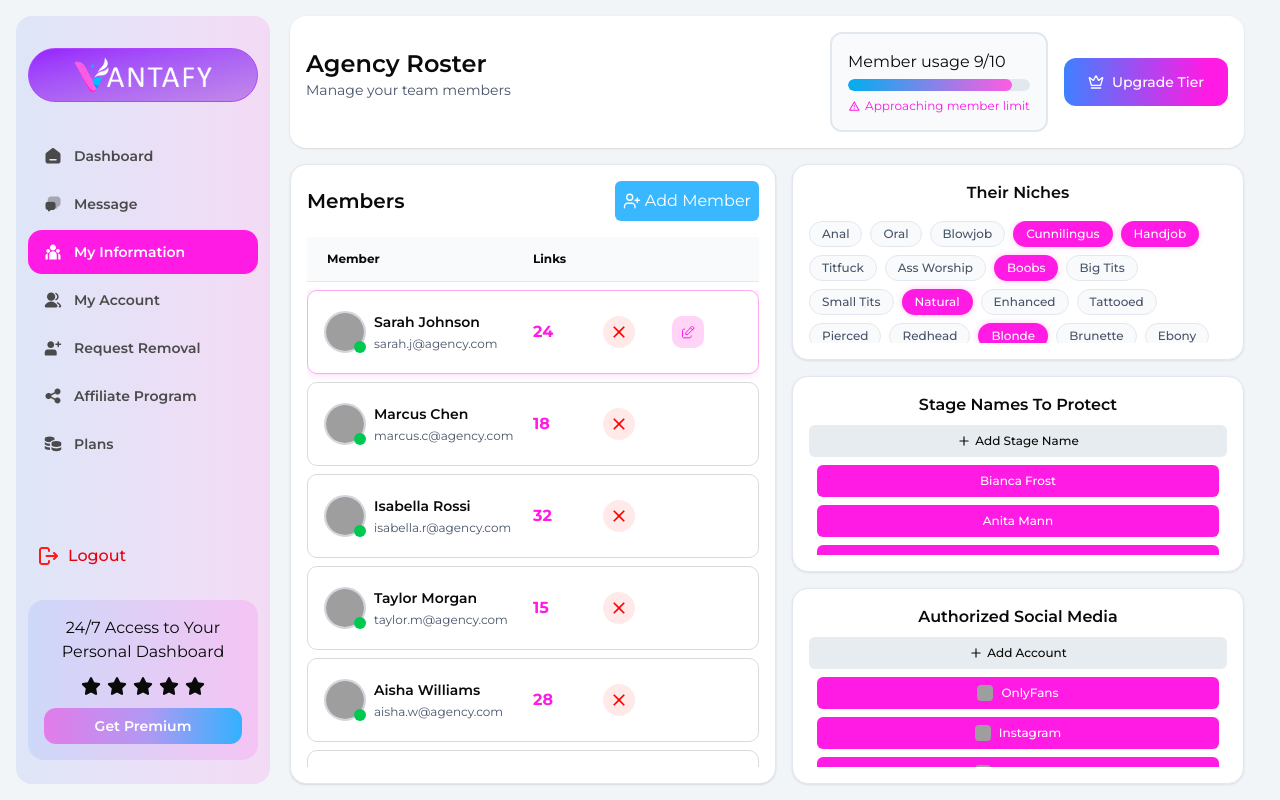
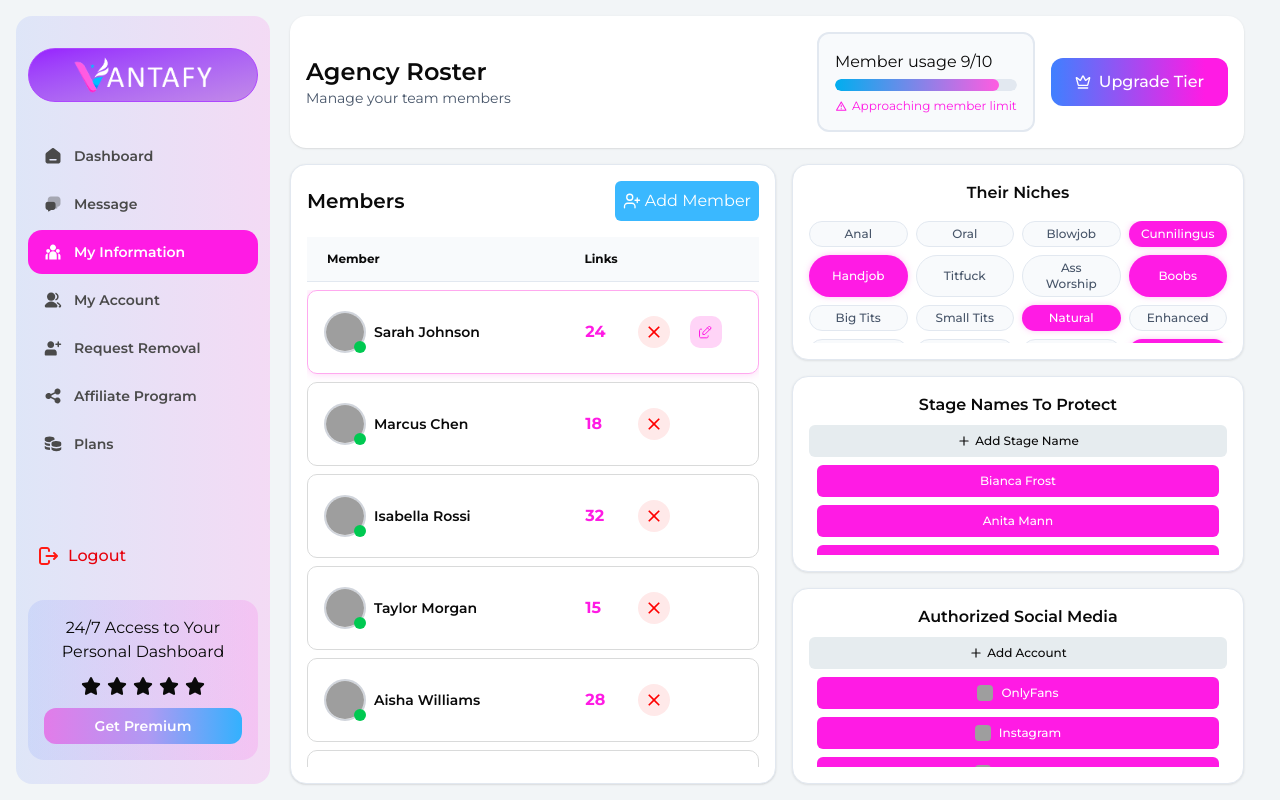
Before and after one commit to raazr62/Vantafy_frontend, a React (Vite) app: page /dashboard/my-information in a window 1280 px wide. Built offline with nearby package versions, Linux system fonts and the light colour scheme; grey boxes are pictures that could not be loaded.

Commit message:
feat: MyInformation page fully responsive completed

```diff
--- a/src/components/DashboardComponent/MyInformation.jsx/AuthorizedSocialMedia.jsx
+++ b/src/components/DashboardComponent/MyInformation.jsx/AuthorizedSocialMedia.jsx
@@ -37,7 +37,7 @@ const AuthorizedSocialMedia = ({ memberData }) => {
             type="url"
             name="authorizedSocialMedia"
             placeholder={"Paste Website Url here"}
-            className={"px-4 py-1.5 text-xs"}
+            className={"px-2 sm:px-4 sm:py-1.5 text-xs"}
           />
           <div className="flex items-center gap-5 mt-2">
             <Button
@@ -58,7 +58,7 @@ const AuthorizedSocialMedia = ({ memberData }) => {
           </div>
         </form>
       )}
-      <div className="space-y-2 grow overflow-y-auto px-2">
+      <div className="space-y-2 grow overflow-y-auto px-2 max-h-80 lg:max-h-full">
         {memberData.socialMedia.map((url, idx) => {
           const platform = getSocialPlatform(url);
           if (!platform) return null;
--- a/src/components/DashboardComponent/MyInformation.jsx/MemberNiches.jsx
+++ b/src/components/DashboardComponent/MyInformation.jsx/MemberNiches.jsx
@@ -5,17 +5,17 @@ const MemberNiches = ({ memberData }) => {
   const selectedNiches = new Set(memberData.niches);
 
   return (
-    <div className="bg-white rounded-2xl p-4 w-full border border-[#E2E8F0] shadow-[0_0.785px_2.355px_rgba(0,0,0,0.10)] gap-4 flex flex-col min-h-0 grow flex-1">
+    <div className="bg-white rounded-2xl py-4 w-full border border-[#E2E8F0] shadow-[0_0.785px_2.355px_rgba(0,0,0,0.10)] gap-4 flex flex-col min-h-0 grow flex-1">
       <p className="font-semibold text-center">Their Niches</p>
 
-      <div className="flex flex-wrap gap-2 grow overflow-y-auto">
+      <div className="grid grid-cols-2 sm:grid-cols-3 lg:grid-cols-4 gap-2 grow overflow-y-auto max-h-90 lg:max-h-full px-4">
         {nichesMockData.map((niche, idx) => {
           const isActive = selectedNiches.has(niche);
 
           return (
             <span
               key={idx}
-              className={`px-3 py-1 rounded-full text-xs font-medium border transition
+              className={`px-2 sm:px-3 py-1 rounded-full text-xs font-medium flex items-center justify-center text-center border transition
                 ${
                   isActive
                     ? "bg-primary text-white border-transparent shadow-[0_0_6px_rgba(255,92,225,0.35)]"
--- a/src/components/DashboardComponent/MyInformation.jsx/MemberStageNames.jsx
+++ b/src/components/DashboardComponent/MyInformation.jsx/MemberStageNames.jsx
@@ -35,7 +35,7 @@ const MemberStageNames = ({ memberData }) => {
             type="text"
             name="stageName"
             placeholder={"Enter Stage Name"}
-            className={"px-4 py-1.5 text-xs"}
+            className={"px-2 sm:px-4 sm:py-1.5 text-xs"}
           />
           <div className="flex items-center gap-5 mt-2">
             <Button
@@ -57,7 +57,7 @@ const MemberStageNames = ({ memberData }) => {
         </form>
       )}
 
-      <div className="space-y-2 grow overflow-y-auto px-2">
+      <div className="space-y-2 grow overflow-y-auto px-2 max-h-80 lg:max-h-full">
         {memberData.stageNames.map((stageName, idx) => (
           <p
             key={idx}
--- a/src/components/DashboardComponent/MyInformation.jsx/MyInfoHead.jsx
+++ b/src/components/DashboardComponent/MyInformation.jsx/MyInfoHead.jsx
@@ -4,20 +4,24 @@ import {
 } from "@/components/SVG/DashboardLayoutSVG";
 import { Button } from "@/components/ui/button";
 import React from "react";
+import { useNavigate } from "react-router";
 
 const MyInfoHead = () => {
+  const navigate = useNavigate();
   return (
-    <div className="bg-white rounded-2xl p-4 w-full shadow-[0_0.785px_2.355px_0_rgba(0,0,0,0.10),0_0.785px_1.57px_-0.785px_rgba(0,0,0,0.10)] space-y-4 flex items-center justify-between">
+    <div className="bg-white rounded-2xl px-4 py-2 md:p-4 w-full shadow-[0_0.785px_2.355px_0_rgba(0,0,0,0.10),0_0.785px_1.57px_-0.785px_rgba(0,0,0,0.10)] flex flex-wrap sm:flex-row items-center justify-center sm:justify-between gap-2 sm:gap-4">
       <div>
-        <p className="text-2xl font font-semibold">Agency Roster</p>
-        <p className="text-sm text-[#475569]">Manage your team members</p>
+        <p className="text-xl sm:text-2xl font font-semibold">Agency Roster</p>
+        <p className="text-xs sm:text-sm text-[#475569]">
+          Manage your team members
+        </p>
       </div>
 
       {/* Left Part */}
-      <div className="flex items-center gap-4">
+      <div className="flex flex-wrap justify-center sm:flex-row items-center gap-2 sm:gap-4">
         {/* Member Usage */}
         <div className="p-4 bg-[#F8FAFC] rounded-[12px] border-2 border-[#E2E8F0]">
-          <p>
+          <p className="text-sm sm:text-base">
             Member usage <span>9/10</span>
           </p>
           <progress
@@ -30,7 +34,10 @@ const MyInfoHead = () => {
           </p>
         </div>
 
-        <Button className={"rounded-[12px] p-6!"}>
+        <Button
+          onClick={() => navigate("/dashboard/plans")}
+          className={"rounded-[12px] md:p-6!"}
+        >
           <CrownIconSVG /> Upgrade Tier
         </Button>
       </div>
--- a/src/components/DashboardComponent/MyInformation.jsx/MyMembers.jsx
+++ b/src/components/DashboardComponent/MyInformation.jsx/MyMembers.jsx
@@ -6,7 +6,7 @@ const MyMembers = () => {
   const [whichMember, setWhichMember] = useState(1);
 
   return (
-    <div className="flex gap-4 grow min-h-0">
+    <div className="flex flex-col lg:flex-row gap-4 grow min-h-0">
       <MyMembersAdd whichMember={whichMember} setWhichMember={setWhichMember} />
       <MyMembersInfo whichMember={whichMember} />
     </div>
--- a/src/components/DashboardComponent/MyInformation.jsx/MyMembersAdd.jsx
+++ b/src/components/DashboardComponent/MyInformation.jsx/MyMembersAdd.jsx
@@ -66,10 +66,10 @@ const MyMembersAdd = ({ setWhichMember, whichMember }) => {
     <div className="bg-white rounded-2xl p-4 w-full shadow-[0_0.785px_2.355px_0_rgba(0,0,0,0.10),0_0.785px_1.57px_-0.785px_rgba(0,0,0,0.10)] space-y-4 border border-[#E2E8F0] flex flex-col grow flex-1">
       {/* Header */}
       <div className="flex items-center justify-between w-full">
-        <p className="text-xl font-semibold">Members</p>
+        <p className="text-lg sm:text-xl font-semibold">Members</p>
         <button
           onClick={() => setOpenAddMemberInput(true)}
-          className="bg-[#3AB8FF] text-white p-2 rounded-[6px] flex items-center gap-1 cursor-pointer"
+          className="bg-[#3AB8FF] text-white p-1 px-2 sm:p-2 rounded-[6px] flex items-center gap-1 cursor-pointer text-sm sm:text-base"
         >
           <AddMemberIconSVG /> Add Member
         </button>
@@ -100,10 +100,10 @@ const MyMembersAdd = ({ setWhichMember, whichMember }) => {
       )}
 
       {/* All the member List */}
-      <div className="flex flex-col grow min-h-0">
+      <div className="flex flex-col grow min-h-0 max-h-90 lg:max-h-full">
         {/* Sub Header */}
-        <div className="bg-[#F8FAFC] grid grid-cols-6 border-b border-b-[#E2E8F0] py-3.5 px-5">
-          <p className="col-span-3 text-xs font-bold">Member</p>
+        <div className="bg-[#F8FAFC] grid grid-cols-8 border-b border-b-[#E2E8F0] py-3.5 px-5">
+          <p className="col-span-5 text-xs font-bold">Member</p>
           <p className="text-xs font-bold">Links</p>
         </div>
 
@@ -115,38 +115,41 @@ const MyMembersAdd = ({ setWhichMember, whichMember }) => {
               <div
                 key={memberData.id}
                 onClick={() => setWhichMember(memberData.id)}
-                className={`py-5 px-4 border rounded-lg grid grid-cols-6 cursor-pointer items-center ${
+                className={`py-2.5 sm:py-5 px-2 sm:px-4 border rounded-lg grid grid-cols-8 cursor-pointer items-center ${
                   isActive
                     ? "border-[#FFA9EF] shadow-[0_0_9px_0_rgba(255,92,225,0.30)]"
                     : "border-[#D9DADA]"
                 }`}
               >
                 {/* Image Name and Email */}
-                <div className="col-span-3 flex items-center gap-2">
+                <div className="col-span-5 flex items-center gap-2">
                   {/* Image */}
                   <div className="relative w-fit">
                     <img
                       src={memberData.image}
                       alt={memberData.name}
-                      className="w-10.5 h-10.5 rounded-full border-2 border-gray-300"
+                      className="w-7.5 h-7.5 sm:w-10.5 sm:h-10.5 rounded-full border sm:border-2 border-gray-300"
                     />
                     <p className="absolute w-3 h-3 rounded-full bg-green-500 right-0 bottom-0"></p>
                   </div>
                   <div className="space-y-1">
-                    <p className="font-semibold text-sm">{memberData.name}</p>
-                    <p className="text-[#475569] text-xs">{memberData.email}</p>
+                    <p className="font-medium sm:font-semibold text-xs sm:text-sm">
+                      {memberData.name}
+                    </p>
                   </div>
                 </div>
 
                 {/* Links */}
-                <p className="font-bold text-primary">{memberData.links}</p>
+                <p className="text-sm sm:text-base font-semibold sm:font-bold text-primary">
+                  {memberData.links}
+                </p>
 
                 {/* Delete Member */}
                 <button
                   onClick={() => handleRemoveMember(memberData.id)}
-                  className="w-8 h-8 bg-[#FF2B2B1A] flex items-center justify-center rounded-full cursor-pointer"
+                  className="w-6 h-6 sm:w-8 sm:h-8 bg-[#FF2B2B1A] flex items-center justify-center rounded-full cursor-pointer"
                 >
-                  <IoMdClose color="red" size={20} />
+                  <IoMdClose color="red" className="text-sm sm:text-xl" />
                 </button>
 
                 {/* Edit Icon */}
@@ -154,9 +157,9 @@ const MyMembersAdd = ({ setWhichMember, whichMember }) => {
                   <>
                     <button
                       onClick={() => setActiveDialog("Edit Profile")}
-                      className="w-8 h-8 self-center rounded-lg bg-[#FFD4F7] flex items-center justify-center cursor-pointer"
+                      className="w-6 h-6 sm:w-8 sm:h-8 self-center rounded-lg bg-[#FFD4F7] flex items-center justify-center cursor-pointer"
                     >
-                      <EditIconSVG />
+                      <EditIconSVG className="text-sm sm:text-xl" />
                     </button>
                     <Dialog
                       open={!!activeDialog}
--- a/src/components/DashboardComponent/MyInformation.jsx/MyMembersInfo.jsx
+++ b/src/components/DashboardComponent/MyInformation.jsx/MyMembersInfo.jsx
@@ -8,7 +8,7 @@ const MyMembersInfo = ({ whichMember }) => {
   const memberData = memberMockData.find((member) => member.id === whichMember);
 
   return (
-    <div className="space-y-4 flex flex-col min-h-0 grow flex-1">
+    <div className="flex flex-col gap-4 min-h-0 grow flex-1">
       <MemberNiches memberData={memberData} />
       <MemberStageNames memberData={memberData} />
       <AuthorizedSocialMedia memberData={memberData} />
--- a/src/components/SVG/DashboardLayoutSVG.jsx
+++ b/src/components/SVG/DashboardLayoutSVG.jsx
@@ -1155,8 +1155,7 @@ export const AddMemberIconSVG = () => {
   return (
     <svg
       xmlns="http://www.w3.org/2000/svg"
-      width="18"
-      height="18"
+      className="w-4 h-4 sm:w-4.5 sm:h-4.5"
       viewBox="0 0 18 18"
       fill="none"
     >
--- a/src/components/ui/button.jsx
+++ b/src/components/ui/button.jsx
@@ -10,7 +10,7 @@ const buttonVariants = cva(
     variants: {
       variant: {
         default:
-          "bg-[linear-gradient(90deg,#3F80FF_0%,#FF1BE4_87.03%)] rounded-[100px] py-[11px] px-5.5 text-white",
+          "bg-[linear-gradient(90deg,#3F80FF_0%,#FF1BE4_87.03%)] rounded-[100px] py-[11px] px-5.5 text-white text-sm sm:text-base",
         destructive:
           "bg-destructive text-white hover:bg-destructive/90 focus-visible:ring-destructive/20 dark:focus-visible:ring-destructive/40 dark:bg-destructive/60",
         outline:
--- a/src/pages/DashboardPages/MyInformation.jsx
+++ b/src/pages/DashboardPages/MyInformation.jsx
@@ -4,7 +4,7 @@ import React from "react";
 
 const MyInformation = () => {
   return (
-    <div className="space-y-4 flex flex-col h-full">
+    <div className="space-y-4 flex flex-col h-full pb-4 lg:pb-0">
       <MyInfoHead />
       <MyMembers />
     </div>
```
Also changed, not shown: src/components/DashboardComponent/EditProfileModal.jsx (+11 -13 lines).
